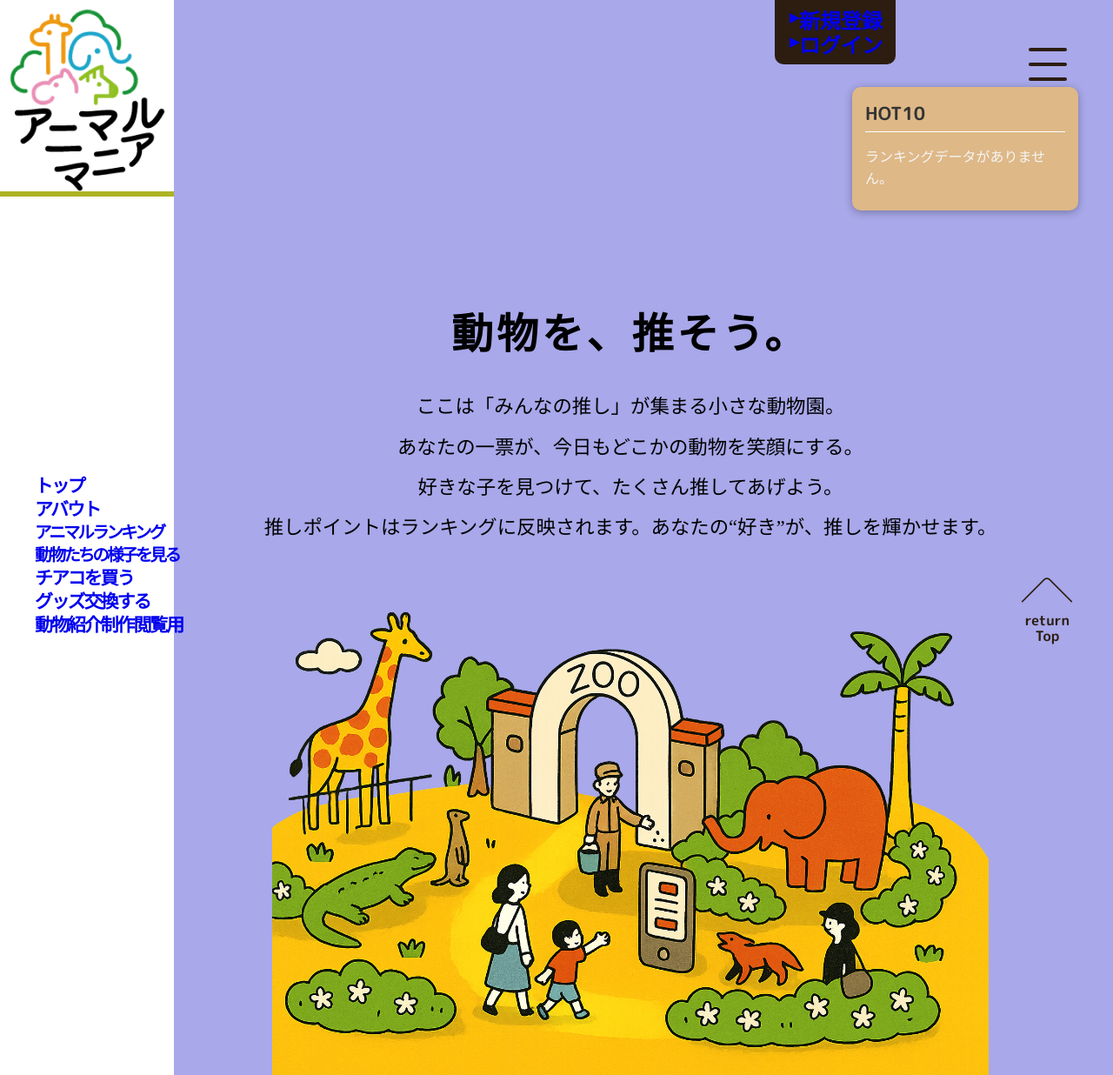
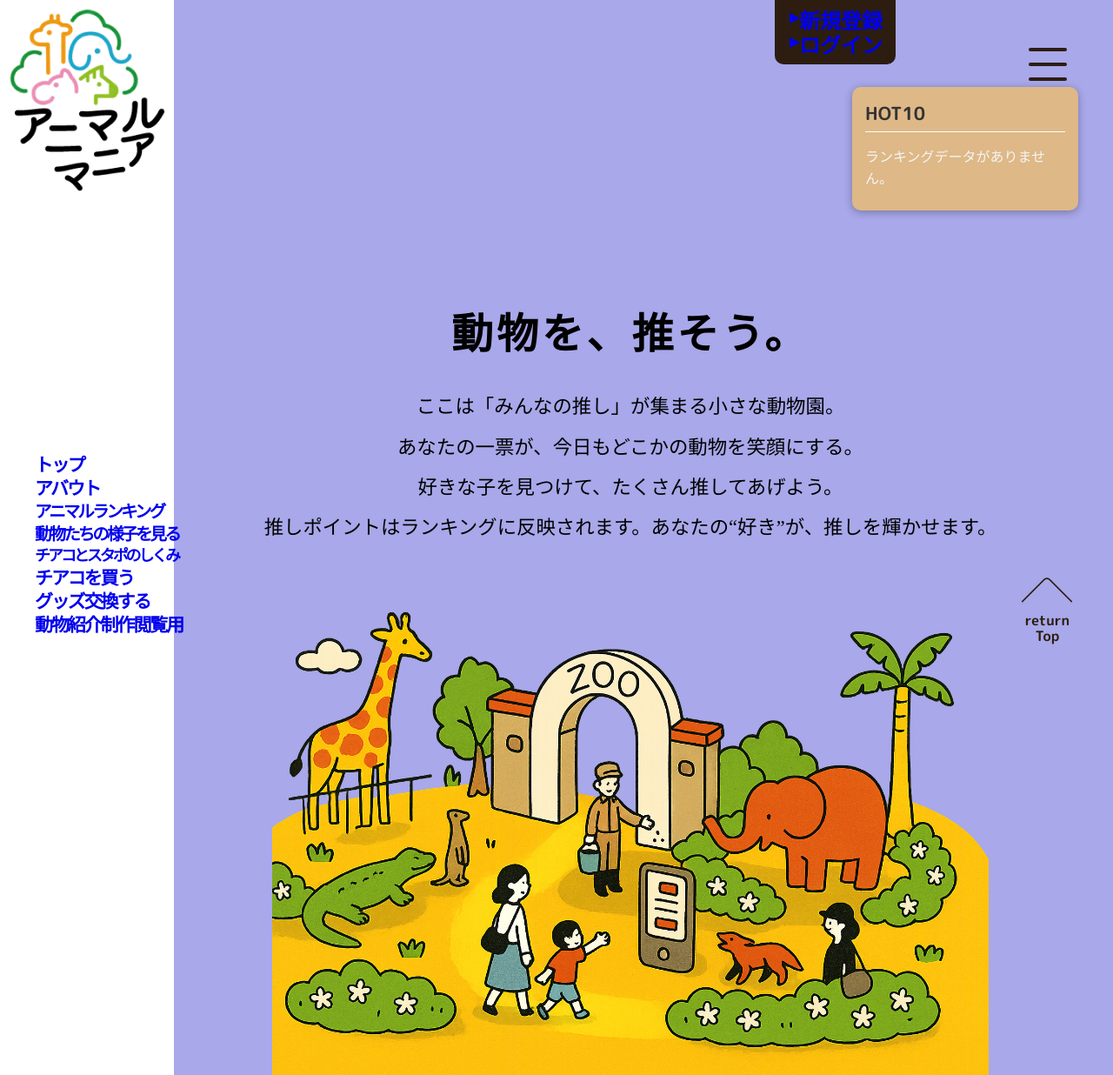
Before and after one commit to muratter93/oshiapp, a Django app: page / in a window 1280 px wide. Shown: the top 1236 px of the page at 87% size. Run offline with Django 5.2, Linux system fonts and the light colour scheme; data that the repository does not hold is empty; some web fonts are replaced.

Commit message:
ハンバーガーメニュー等変更です〜（秋田）

```diff
--- a/common/templates/common/base.html
+++ b/common/templates/common/base.html
@@ -28,8 +28,9 @@
                     <ul>
                         <li><a href="{% url 'main:index' %}">トップ</a></li>
                         <li><a href="{% url 'pages:about' %}">アバウト</a></li>
-                        <li><a href="{% url 'ranking:index' %}"><span>アニマルランキング</span></a></li>
-                        <li><a href="#"><span>動物たちの様子を見る</span></a></li>
+                        <li><a href="{% url 'ranking:index' %}"><span class="nav_ul_li_a_01">アニマルランキング</span></a></li>
+                        <li><a href="#"><span class="nav_ul_li_a_01">動物たちの様子を見る</span></a></li>
+                        <li><a href="{% url 'pages:about' %}"><span class="nav_ul_li_a_02">チアコとスタポのしくみ</span></a></li>
                         <li><a href="{% url 'money:charge' %}">チアコを買う</a></li>
                         <li><a href="{% url 'goods:goods_list' %}">グッズ交換する</a></li>
                         <li><a href="/animals/1/">動物紹介制作閲覧用</a></li>
@@ -210,7 +211,7 @@
                 </div>
                 {% endif %}
 
-                <div id="hamburger_menu" onmouseover="toggleMenu(this)" onmouseout="toggleMenu_02(this)">
+                <div id="hamburger_menu" onclick="toggleMenu(this)">
                     <div class="hamburger_line"></div>
                     <div class="hamburger_line"></div>
                     <div class="hamburger_line"></div>
@@ -223,6 +224,7 @@
                             <a class="hamburger_menu_content_a" href="{% url 'pages:about' %}">アバウト</a>
                             <a class="hamburger_menu_content_a" href="{% url 'ranking:index' %}">アニマルランキング</a>
                             <a class="hamburger_menu_content_a" href="#">動物たちの様子を見る</a>
+                            <a class="hamburger_menu_content_a" href="#"><span>チアコとスタポのしくみ</span></a>
                             <a class="hamburger_menu_content_a" href="{% url 'money:charge' %}">チアコを買う</a>
                             <a class="hamburger_menu_content_a" href="{% url 'goods:goods_list' %}">グッズ交換する</a>
                         </li>
--- a/static/css/base.css
+++ b/static/css/base.css
@@ -55,7 +55,7 @@ a:hover img { opacity: 0.4;}
   position: fixed;
   top: 0;
   left: 0;
-  background-color: rgb(173, 180, 34);
+  /* background-color: rgb(173, 180, 34); */
   width: 200px;
 }
 
@@ -84,9 +84,15 @@ nav ul li a {
   text-decoration: none;
 }
 
-nav ul li a span {
+.nav_ul_li_a_01 {
   letter-spacing: -0.15em;
   font-size: 19.5px;
+}
+
+.nav_ul_li_a_02 {
+  letter-spacing: -0.17em;
+  font-size: 18px;
+  font-weight: bold;
 }
 
 
@@ -272,8 +278,9 @@ nav ul li a span {
 }
 
 #hamburger_menu_content_02 {
-  margin-right: 23px;
-  margin-left: 17px;
+  /* margin-right: 23px;
+  margin-left: 17px; */
+  margin: 2px 23px 2px 17px;
   list-style: none;
   border: 0.1px solid rgb(44, 29, 16);
   border-radius: 5px;
@@ -291,6 +298,10 @@ nav ul li a span {
 
 .hamburger_menu_content_a {
   text-decoration: none;
+}
+
+.hamburger_menu_content_a span{
+  letter-spacing: -0.1em;
 }
 
 .hamburger_menu_content_h3 {
--- a/static/js/base.js
+++ b/static/js/base.js
@@ -1,7 +1,3 @@
 function toggleMenu(element) {
     element.classList.toggle("active");
 }
-
-// function toggleMenu_02(element) {
-//     element.classList.toggle("active_02");
-// }
```
